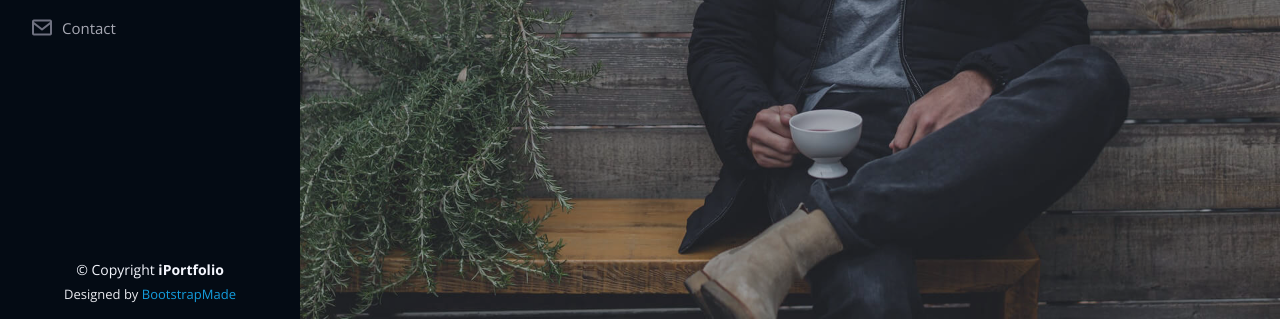
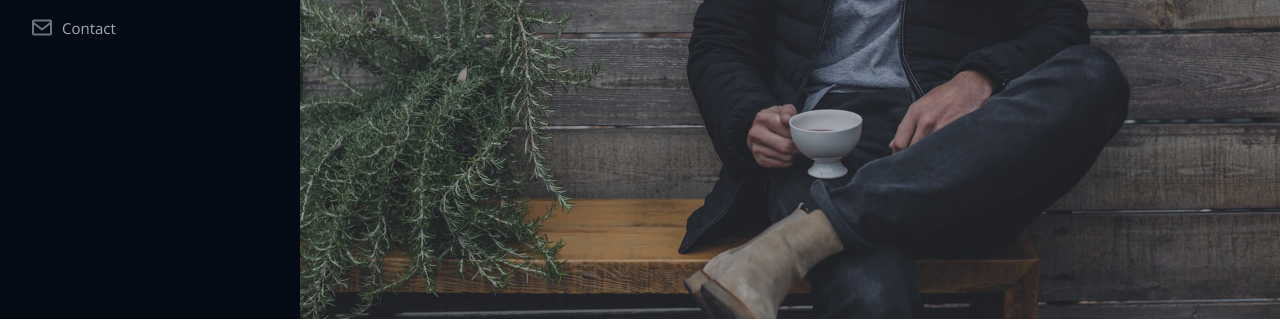
Before and after one commit to colews18/Personal-Website, a plain HTML site: page index.html in a window 1280 px wide. Shown: the part 481-802 px from the top of the page. Drawn offline with nearby package versions, Linux system fonts and the light colour scheme.

Commit message:
removed footer language for cc

```diff
--- a/index.html
+++ b/index.html
@@ -910,16 +910,6 @@
   <!-- ======= Footer ======= -->
   <footer id="footer">
     <div class="container">
-      <div class="copyright">
-        &copy; Copyright <strong><span>iPortfolio</span></strong>
-      </div>
-      <div class="credits">
-        <!-- All the links in the footer should remain intact. -->
-        <!-- You can delete the links only if you purchased the pro version. -->
-        <!-- Licensing information: https://bootstrapmade.com/license/ -->
-        <!-- Purchase the pro version with working PHP/AJAX contact form: https://bootstrapmade.com/iportfolio-bootstrap-portfolio-websites-template/ -->
-        Designed by <a href="https://bootstrapmade.com/">BootstrapMade</a>
-      </div>
     </div>
   </footer><!-- End  Footer -->
 
```
